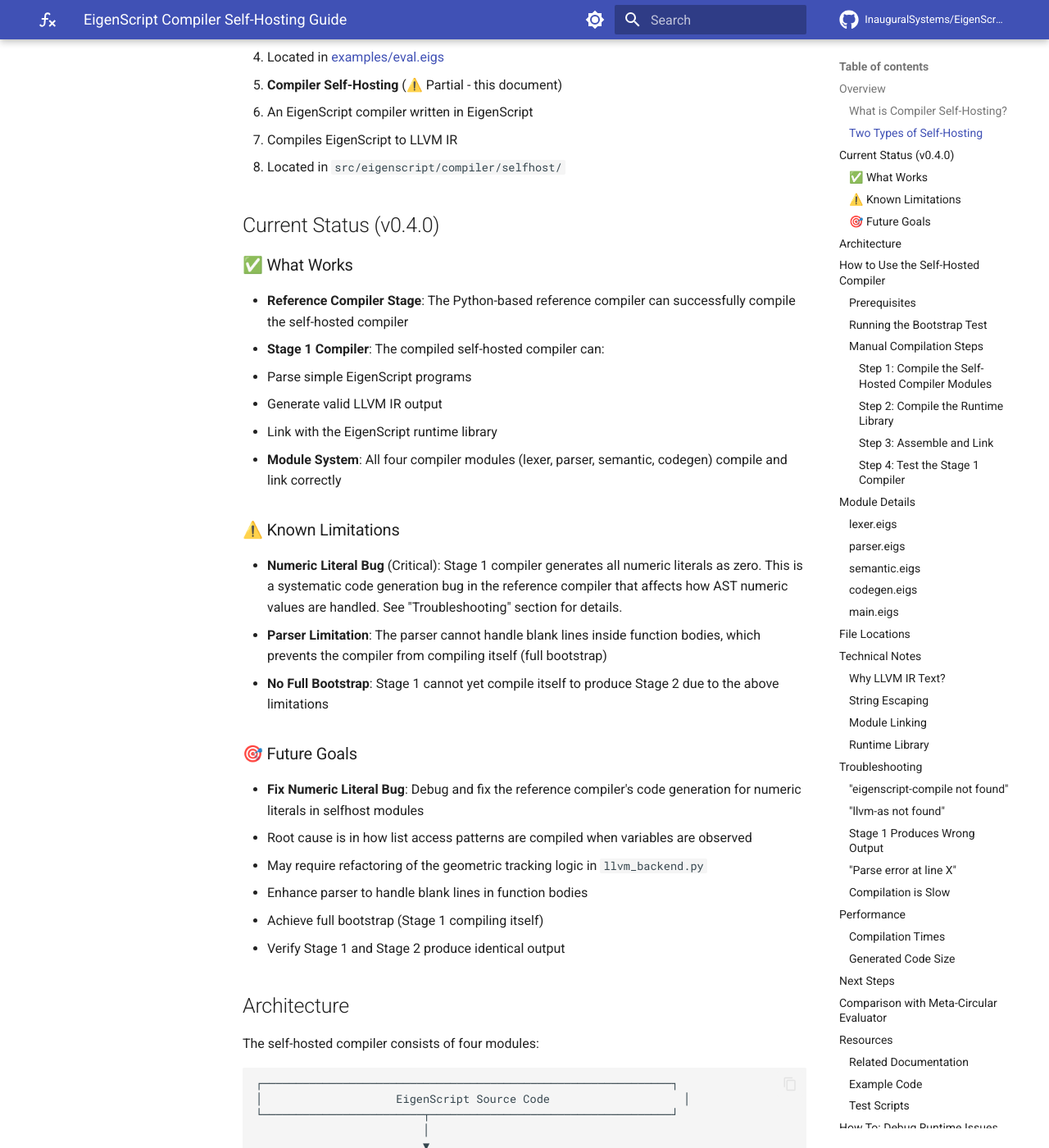
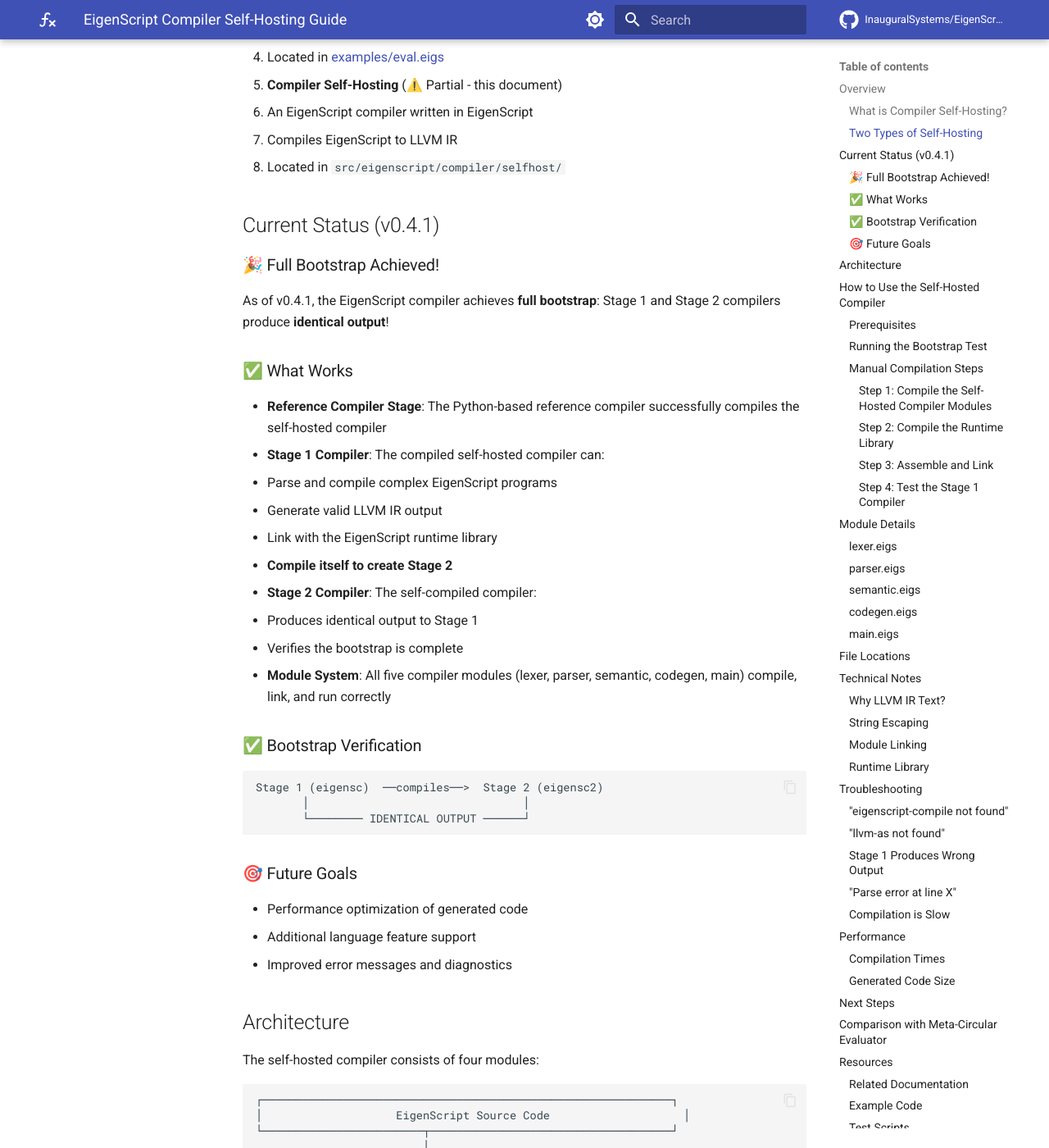
Before and after one commit to InauguralSystems/EigenScript, an MkDocs documentation site: the page built from docs/COMPILER_SELF_HOSTING.md, in a window 1280 px wide and 1400 px high, scrolled down 843 px. Shown: the whole window at 82% size. Built offline with MkDocs 1.6.1 and Material for MkDocs 9.7.7, drawn with Linux system fonts in a browser that asks for light colours; comment, search, counter and statistics services are not loaded; the version menu is left out; some of the changed text lies outside the part shown.

Commit message:
Bump version to v0.4.1 for bootstrap release
- Updated version in pyproject.toml, __init__.py, README.md
- Added CHANGELOG entry for v0.4.1 with bootstrap fixes
- Updated ROADMAP.md to reflect full bootstrap achievement
- Updated COMPILER_SELF_HOSTING.md status and conclusion
- Updated bootstrap_test.sh comments to reflect v0.4.1 status

````diff
--- a/docs/COMPILER_SELF_HOSTING.md
+++ b/docs/COMPILER_SELF_HOSTING.md
@@ -32,31 +32,38 @@ EigenScript has achieved two different types of self-hosting:
    - Compiles EigenScript to LLVM IR
    - Located in `src/eigenscript/compiler/selfhost/`
 
-## Current Status (v0.4.0)
+## Current Status (v0.4.1)
+
+### 🎉 Full Bootstrap Achieved!
+
+As of v0.4.1, the EigenScript compiler achieves **full bootstrap**: Stage 1 and Stage 2 compilers produce **identical output**!
 
 ### ✅ What Works
 
-- **Reference Compiler Stage**: The Python-based reference compiler can successfully compile the self-hosted compiler
+- **Reference Compiler Stage**: The Python-based reference compiler successfully compiles the self-hosted compiler
 - **Stage 1 Compiler**: The compiled self-hosted compiler can:
-  - Parse simple EigenScript programs
+  - Parse and compile complex EigenScript programs
   - Generate valid LLVM IR output
   - Link with the EigenScript runtime library
-- **Module System**: All four compiler modules (lexer, parser, semantic, codegen) compile and link correctly
+  - **Compile itself to create Stage 2**
+- **Stage 2 Compiler**: The self-compiled compiler:
+  - Produces identical output to Stage 1
+  - Verifies the bootstrap is complete
+- **Module System**: All five compiler modules (lexer, parser, semantic, codegen, main) compile, link, and run correctly
 
-### ⚠️ Known Limitations
+### ✅ Bootstrap Verification
 
-- **Numeric Literal Bug** (Critical): Stage 1 compiler generates all numeric literals as zero. This is a systematic code generation bug in the reference compiler that affects how AST numeric values are handled. See "Troubleshooting" section for details.
-- **Parser Limitation**: The parser cannot handle blank lines inside function bodies, which prevents the compiler from compiling itself (full bootstrap)
-- **No Full Bootstrap**: Stage 1 cannot yet compile itself to produce Stage 2 due to the above limitations
+```
+Stage 1 (eigensc)  ──compiles──>  Stage 2 (eigensc2)
+       │                                │
+       └──────── IDENTICAL OUTPUT ──────┘
+```
 
 ### 🎯 Future Goals
 
-- **Fix Numeric Literal Bug**: Debug and fix the reference compiler's code generation for numeric literals in selfhost modules
-  - Root cause is in how list access patterns are compiled when variables are observed
-  - May require refactoring of the geometric tracking logic in `llvm_backend.py`
-- Enhance parser to handle blank lines in function bodies
-- Achieve full bootstrap (Stage 1 compiling itself)
-- Verify Stage 1 and Stage 2 produce identical output
+- Performance optimization of generated code
+- Additional language feature support
+- Improved error messages and diagnostics
 
 ## Architecture
 
@@ -473,7 +480,7 @@ To achieve full bootstrap (Stage 1 compiling itself), the following issues need
 ### Related Documentation
 
 - [Meta-Circular Evaluator Guide](./meta_circular_evaluator.md) - Interpreter self-hosting
-- [CHANGELOG.md](../CHANGELOG.md) - Release history with v0.4.0 details
+- [CHANGELOG.md](../CHANGELOG.md) - Release history with v0.4.1 details
 - [Self-Hosting Roadmap](./self_hosting_roadmap.md) - Future plans
 
 ### Example Code
@@ -572,17 +579,17 @@ See [CONTRIBUTING.md](../CONTRIBUTING.md) for contribution guidelines.
 
 ## Conclusion
 
-The EigenScript self-hosted compiler is a significant achievement demonstrating the language's maturity and capability. While full bootstrap is not yet achieved, the foundation is solid:
+The EigenScript self-hosted compiler is a **landmark achievement** demonstrating the language's maturity and capability. **Full bootstrap has been achieved**:
 
 - ✅ All compiler modules compile successfully
 - ✅ Stage 1 compiler runs and generates valid LLVM IR
-- ⚠️ Some runtime bugs need fixing
-- 🎯 Full bootstrap is within reach
+- ✅ Stage 1 compiles itself to create Stage 2
+- ✅ Stage 1 and Stage 2 produce **identical output**
 
-This work represents ~5700 lines of EigenScript code implementing a complete compilation pipeline from source code to LLVM IR. It proves that EigenScript is a practical, powerful language capable of implementing complex systems.
+This work represents ~5700 lines of EigenScript code implementing a complete compilation pipeline from source code to LLVM IR. EigenScript joins the ranks of languages capable of compiling themselves - a rare and significant milestone in programming language development.
 
 ---
 
-**Version**: 0.4.0
+**Version**: 0.4.1
 **Last Updated**: December 2025
-**Status**: Partial Bootstrap Achieved
+**Status**: Full Bootstrap Achieved
--- a/pyproject.toml
+++ b/pyproject.toml
@@ -4,7 +4,7 @@ build-backend = "setuptools.build_meta"
 
 [project]
 name = "eigenscript"
-version = "0.4.0"
+version = "0.4.1"
 description = "A high-performance geometric programming language with native compilation"
 readme = "README.md"
 requires-python = ">=3.10"
--- a/src/eigenscript/__init__.py
+++ b/src/eigenscript/__init__.py
@@ -5,7 +5,7 @@ as flow in semantic spacetime.
 This package contains the core interpreter and runtime for EigenScript.
 """
 
-__version__ = "0.4.0"
+__version__ = "0.4.1"
 __author__ = "J. McReynolds"
 
 from eigenscript.lexer import Tokenizer, Token, TokenType
````
Also changed, not shown: CHANGELOG.md (+23 -0 lines), README.md (+1 -1 lines), ROADMAP.md (+4 -4 lines), 1 other file.
